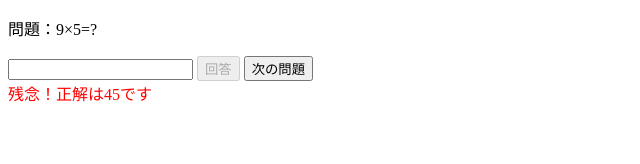
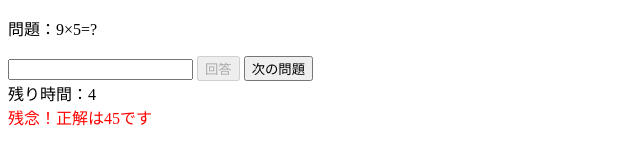
Before and after one commit to hirata784/multiplication_table_quiz, a plain HTML site: page index.html in a window 1280 px wide. Both pictures are taken after a click on the button "回答". Shown: the whole page, without its empty margins (0-640 px from the left). Drawn offline with Linux system fonts and the light colour scheme.

Commit message:
制限時間機能を追加

```diff
--- a/index.html
+++ b/index.html
@@ -13,6 +13,7 @@
         <input type="text" id="js-answer">
         <button id="js-submit">回答</button>
         <button id="js-next">次の問題</button>
+        <div id="js-countdown"></div>
         <div id="js-score"></div>
         <div id="js-result"></div>
         <div id="js-correct"></div>
--- a/js/main.js
+++ b/js/main.js
@@ -5,6 +5,7 @@ const next = document.getElementById("js-next");
 const result = document.getElementById("js-result");
 const score = document.getElementById("js-score");
 const correct = document.getElementById("js-correct");
+const countDown = document.getElementById("js-countdown");
 
 // 問題数
 const sum = 3;
@@ -16,10 +17,13 @@ let num1 = Math.floor(Math.random() * 9) + 1;
 let num2 = Math.floor(Math.random() * 9) + 1;
 // 正解数
 let scoreNum = 0;
+// タイマーの時間
+let remaining = 10;
 
 window.addEventListener("DOMContentLoaded", read)
 submit.addEventListener("click", answerSubmit);
 next.addEventListener("click", answerNext);
+const timerId = setInterval(timer, 1000);
 
 // ページ読み込みと同時に処理
 function read() {
@@ -28,6 +32,21 @@ function read() {
     question.innerText = "問題：" + formula + "=?";
     // 正解数表示欄を作成
     score.innerText = "";
+}
+
+// カウントダウン
+function timer() {
+    countDown.textContent = "残り時間：" + remaining;
+    if (remaining <= 0) {
+        // カウントダウン停止
+        clearInterval(timerId);
+        alert("残念！時間切れです！");
+        // 回答ボタンを非表示
+        submit.disabled = true;
+        // 次の問題ボタンを非表示
+        next.disabled = true;
+    }
+    remaining--;
 }
 
 // 回答ボタンクリック時に処理
@@ -59,6 +78,8 @@ function answerSubmit() {
         correct.innerText = sum + "問中" + scoreNum + "問正解"
         // 回答ボタンを非表示
         next.disabled = true;
+        // カウントダウン停止
+        clearInterval(timerId);
     } else {
         // 出題数+1
         questionNum += 1;
```
